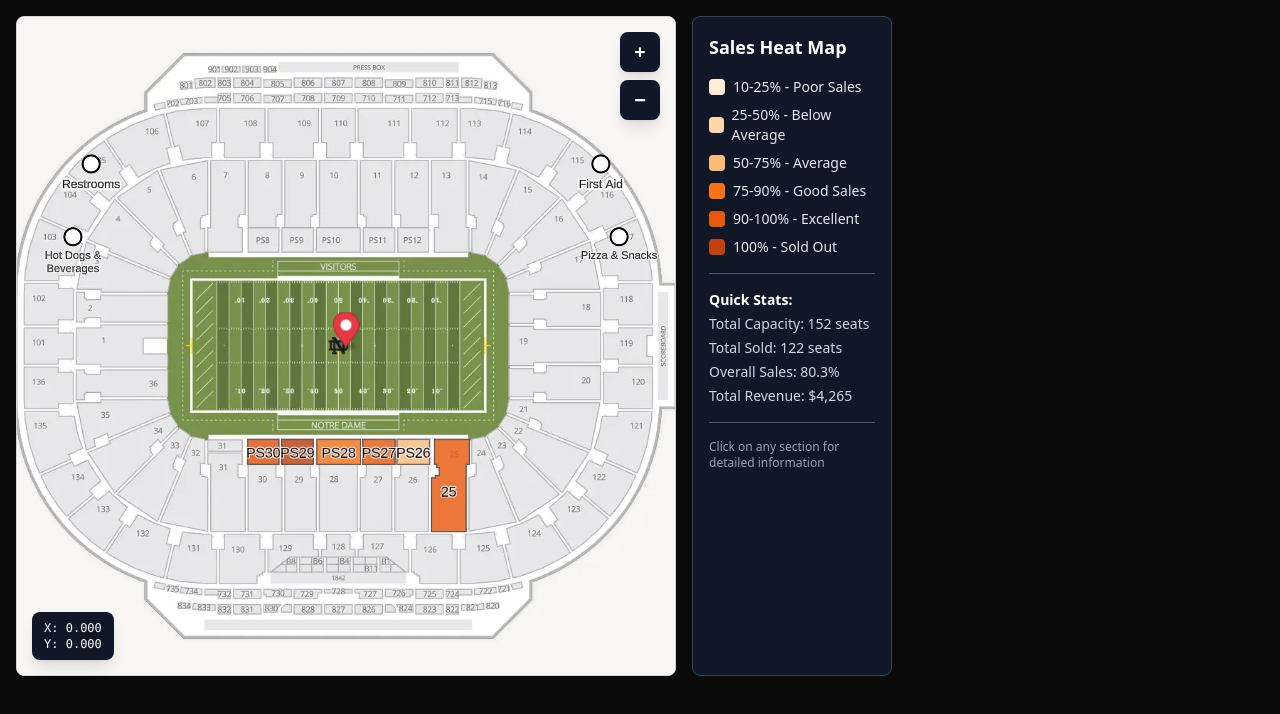
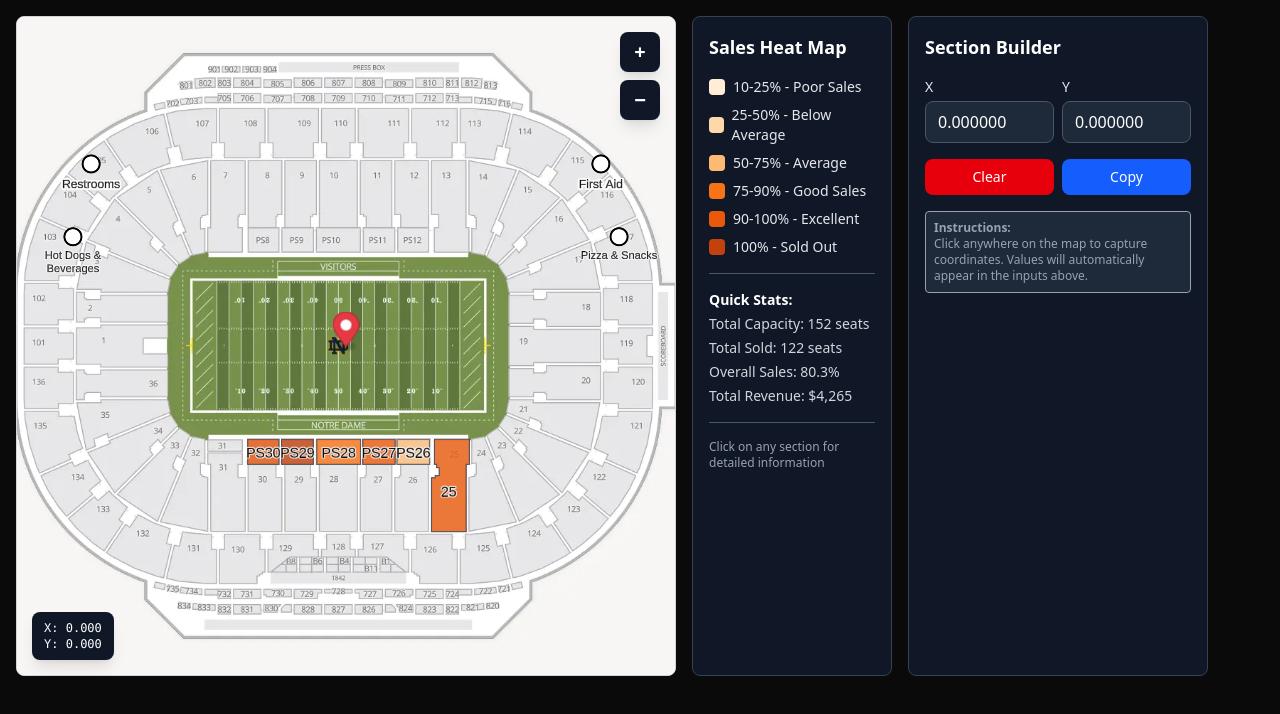
Before and after one commit to andrewgilliland/venue-maps, a React (Vite) app: page / in a window 1280 px wide. Shown: the top 714 px of the page. Built offline with nearby package versions, Linux system fonts and the light colour scheme; no server answers.

Commit message:
feat: adds SectionBuilderForm

```diff
--- a/src/components/CustomImageMap.tsx
+++ b/src/components/CustomImageMap.tsx
@@ -7,6 +7,7 @@ import type { Section } from "./SectionPopover";
 import { seatingData, detailedSeatingData } from "./data";
 import { colors } from "./colors";
 import MapLegend from "./MapLegend";
+import SectionBuilderForm from "./SectionBuilderForm";
 
 export default function VenueMap() {
   const mapContainer = useRef<HTMLDivElement>(null);
@@ -308,7 +309,17 @@ export default function VenueMap() {
           .addTo(map.current!);
       });
 
-      // 🖱️ Hover popup functionality
+      // �️ General map click handler for coordinate capture
+      // map.current!.on("click", (e) => {
+      //   // Only capture coordinates if not clicking on a section
+      //   if (!e.features || e.features.length === 0) {
+      //     const coords = e.lngLat;
+      //     setLng(coords.lng);
+      //     setLat(coords.lat);
+      //   }
+      // });
+
+      // �🖱️ Hover popup functionality
       map.current!.on("mouseenter", "seating-fill", (e) => {
         // Change cursor
         map.current!.getCanvas().style.cursor = "pointer";
@@ -441,6 +452,8 @@ export default function VenueMap() {
       </div>
 
       <MapLegend />
+
+      <SectionBuilderForm lngState={[lng, setLng]} latState={[lat, setLat]} />
     </div>
   );
 }
--- /dev/null
+++ b/src/components/SectionBuilderForm.tsx
@@ -0,0 +1,79 @@
+export default function SectionBuilderForm({
+  lngState,
+  latState,
+}: {
+  lngState: [number, React.Dispatch<React.SetStateAction<number>>];
+  latState: [number, React.Dispatch<React.SetStateAction<number>>];
+}) {
+  const [lng, setLng] = lngState;
+  const [lat, setLat] = latState;
+
+  return (
+    <div>
+      <div className="w-[300px] h-full p-4 bg-gray-900 rounded-lg border border-gray-700">
+        <h3 className="font-bold text-lg mb-4 text-white">Section Builder</h3>
+
+        <div className="space-y-4">
+          <div className="flex gap-2">
+            <div>
+              <label className="block text-sm font-medium text-gray-200 mb-1">
+                X
+              </label>
+              <input
+                type="number"
+                value={lng.toFixed(6)}
+                onChange={(e) => setLng(parseFloat(e.target.value) || 0)}
+                className="w-full px-3 py-2 bg-gray-800 border border-gray-600 rounded-lg text-white placeholder-gray-400 focus:outline-none focus:ring-2 focus:ring-blue-500 focus:border-transparent"
+                placeholder="Click on map to capture"
+                step="0.000001"
+              />
+            </div>
+
+            <div>
+              <label className="block text-sm font-medium text-gray-200 mb-1">
+                Y
+              </label>
+              <input
+                type="number"
+                value={lat.toFixed(6)}
+                onChange={(e) => setLat(parseFloat(e.target.value) || 0)}
+                className="w-full px-3 py-2 bg-gray-800 border border-gray-600 rounded-lg text-white placeholder-gray-400 focus:outline-none focus:ring-2 focus:ring-blue-500 focus:border-transparent"
+                placeholder="Click on map to capture"
+                step="0.000001"
+              />
+            </div>
+          </div>
+          <div className="flex gap-2">
+            <button
+              onClick={() => {
+                setLng(0);
+                setLat(0);
+              }}
+              className="flex-1 px-3 py-2 bg-red-600 text-white rounded-lg hover:bg-red-700 transition-colors text-sm font-medium"
+            >
+              Clear
+            </button>
+
+            <button
+              onClick={() => {
+                navigator.clipboard.writeText(
+                  `[${lng.toFixed(6)}, ${lat.toFixed(6)}]`
+                );
+              }}
+              className="flex-1 px-3 py-2 bg-blue-600 text-white rounded-lg hover:bg-blue-700 transition-colors text-sm font-medium"
+            >
+              Copy
+            </button>
+          </div>
+
+          <div className="text-xs text-gray-400 bg-gray-800 p-2 rounded border">
+            <strong>Instructions:</strong>
+            <br />
+            Click anywhere on the map to capture coordinates. Values will
+            automatically appear in the inputs above.
+          </div>
+        </div>
+      </div>
+    </div>
+  );
+}
```
